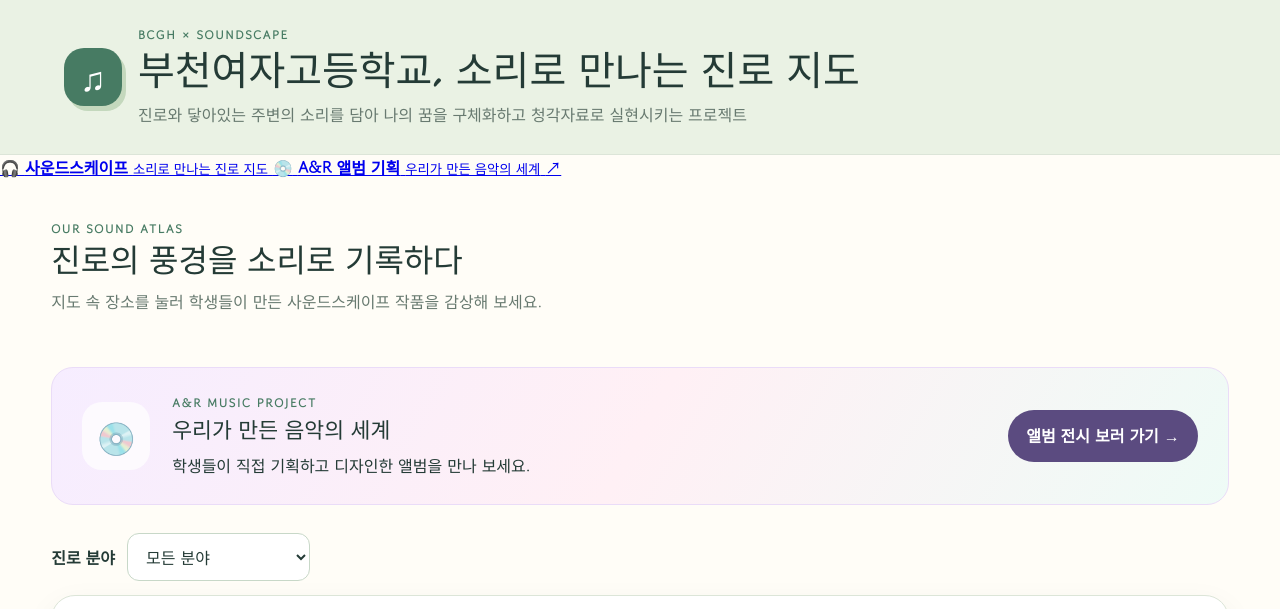
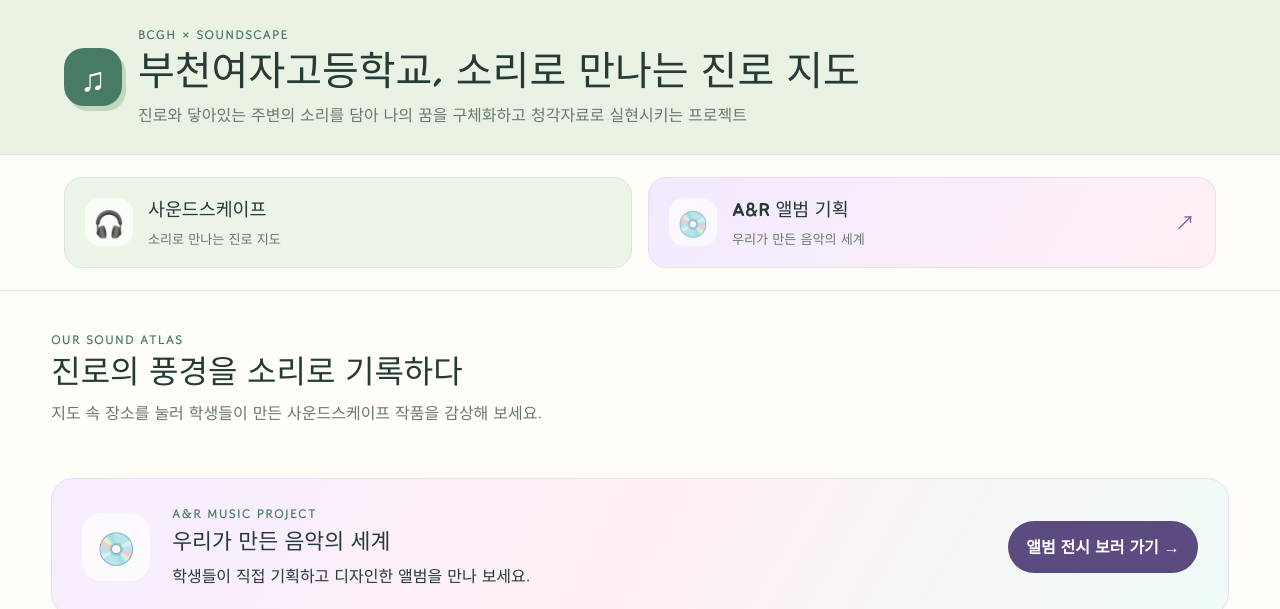
Before and after one commit to SHURING9/26, a plain HTML site: page index.html in a window 1280 px wide. Shown: the top 609 px of the page. Drawn offline with Linux system fonts and the light colour scheme.

Commit message:
페이지 스타일 변경

```diff
--- a/styles.css
+++ b/styles.css
@@ -402,3 +402,89 @@ footer p { margin: 3px; }
     box-sizing: border-box;
   }
 }
+
+/* 진로 체험 프로젝트 선택 메뉴 */
+.project-nav {
+  display: grid;
+  grid-template-columns: repeat(2, minmax(0, 1fr));
+  gap: 16px;
+  padding: 22px max(5vw, 20px);
+  background: #fffdf7;
+  border-bottom: 1px solid #e8e6df;
+}
+
+.project-nav-item {
+  display: flex;
+  align-items: center;
+  gap: 15px;
+  min-width: 0;
+  padding: 18px 20px;
+  border: 1px solid transparent;
+  border-radius: 18px;
+  color: #243b36;
+  text-decoration: none;
+  transition: transform 0.2s, box-shadow 0.2s;
+}
+
+.project-nav-item:hover {
+  transform: translateY(-3px);
+  box-shadow: 0 8px 22px #243b3612;
+}
+
+.soundscape-nav {
+  background: #edf4e8;
+  border-color: #dce8d5;
+}
+
+.album-nav {
+  background: linear-gradient(120deg, #f3eaff, #fff0f5);
+  border-color: #eadcf8;
+}
+
+.project-nav-icon {
+  display: grid;
+  place-items: center;
+  flex-shrink: 0;
+  width: 48px;
+  height: 48px;
+  border-radius: 15px;
+  background: #ffffffb8;
+  font-size: 1.6rem;
+}
+
+.project-nav-item strong,
+.project-nav-item small {
+  display: block;
+}
+
+.project-nav-item strong {
+  font-family: "Jua", sans-serif;
+  font-size: 1.15rem;
+  font-weight: 400;
+}
+
+.project-nav-item small {
+  margin-top: 4px;
+  color: #687a70;
+  font-size: 0.82rem;
+  line-height: 1.5;
+}
+
+.project-nav-arrow {
+  margin-left: auto;
+  font-size: 1.25rem;
+  color: #8065a8;
+}
+
+@media (max-width: 600px) {
+  .project-nav {
+    grid-template-columns: 1fr;
+    gap: 10px;
+    padding-top: 16px;
+    padding-bottom: 16px;
+  }
+
+  .project-nav-item {
+    padding: 15px;
+  }
+}
```
